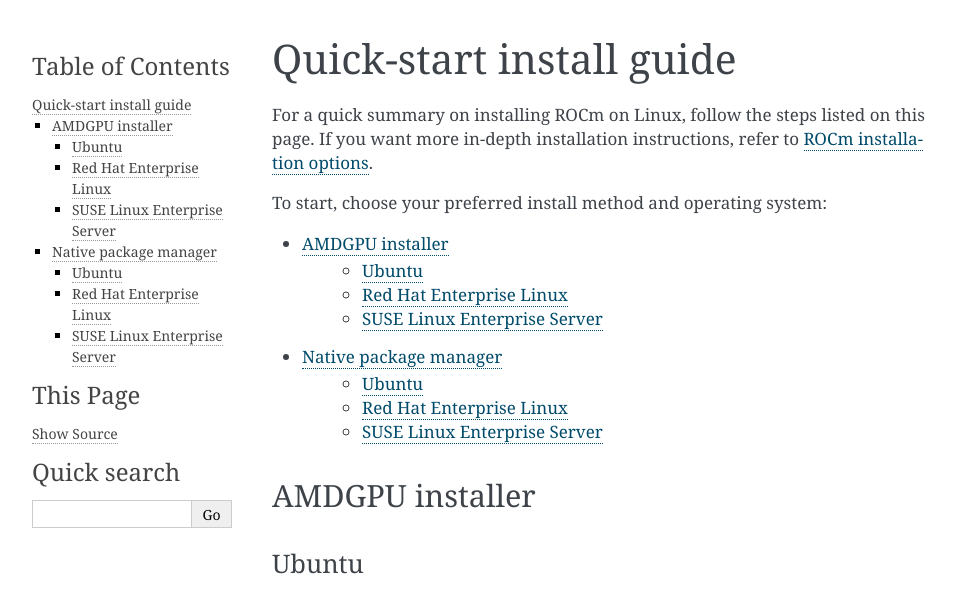
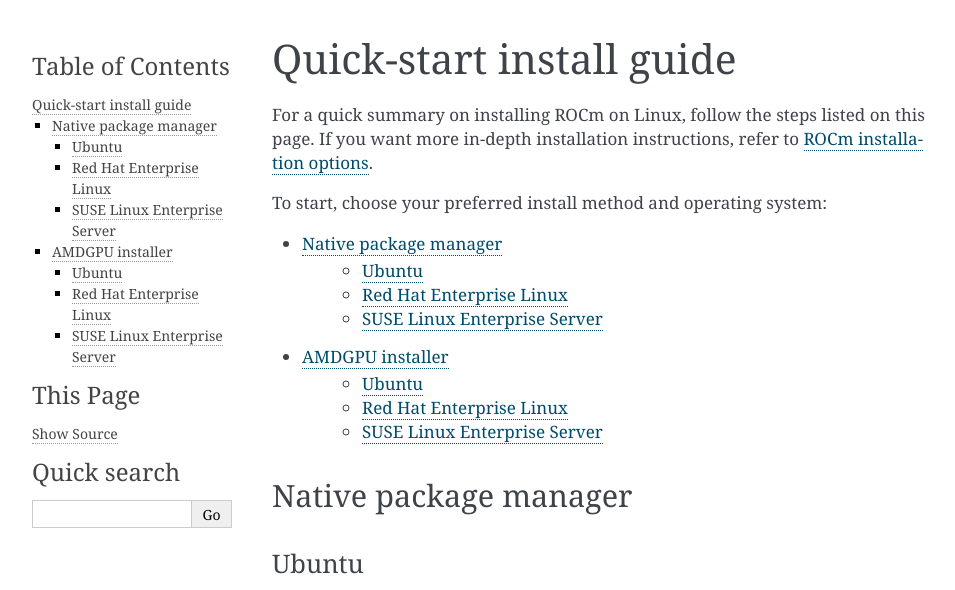
Before and after one commit to ROCm/rocm-install-on-linux, a Sphinx documentation site: the page built from docs/tutorial/quick-start.rst, in a window 1280 px wide. Shown: the top 590 px of the page, without its empty margins (148-1103 px from the left). Built offline with Sphinx 7.4.7, drawn with Linux system fonts in a browser that asks for light colours; part of the change alters nothing that is shown; grey boxes are pictures that could not be loaded.

```diff
--- a/docs/tutorial/quick-start.rst
+++ b/docs/tutorial/quick-start.rst
@@ -9,22 +9,23 @@ more in-depth installation instructions, refer to :ref:`rocm-install-overview`.
 
 To start, choose your preferred install method and operating system:
 
+* :ref:`rocm-package-man-quick`
+    * :ref:`package-man-ubuntu`
+    * :ref:`package-man-rhel`
+    * :ref:`package-man-suse`
+
 * :ref:`rocm-amdgpu-quick`
     * :ref:`amdgpu-ubuntu`
     * :ref:`amdgpu-rhel`
     * :ref:`amdgpu-suse`
 
-* :ref:`rocm-package-man-quick`
-    * :ref:`package-man-ubuntu`
-    * :ref:`package-man-rhel`
-    * :ref:`package-man-suse`
 
-.. _rocm-amdgpu-quick:
+.. _rocm-package-man-quick:
 
-AMDGPU installer
+Native package manager
 ==========================================
 
-.. _amdgpu-ubuntu:
+.. _package-man-ubuntu:
 
 Ubuntu
 ------------------------------------------------
@@ -42,15 +43,13 @@ Ubuntu
                 sudo apt install "linux-headers-$(uname -r)" "linux-modules-extra-$(uname -r)"
                 # See prerequisites. Adding current user to Video and Render groups
                 sudo usermod -a -G render,video $LOGNAME
-                wget https://repo.radeon.com/amdgpu-install/|amdgpu_version|/ubuntu/{{ os_release }}/amdgpu-install_|amdgpu_install_version|_all.deb
-                sudo apt install ./amdgpu-install_|amdgpu_install_version|_all.deb
                 sudo apt update
                 sudo apt install amdgpu-dkms
                 sudo apt install rocm-hip-libraries
                 echo Please reboot system for all settings to take effect.
         {% endfor %}
 
-.. _amdgpu-rhel:
+.. _package-man-rhel:
 
 Red Hat Enterprise Linux
 ------------------------------------------------------------------------------------
@@ -71,14 +70,13 @@ Red Hat Enterprise Linux
                 sudo yum install kernel-headers kernel-devel
                 # See prerequisites. Adding current user to Video and Render groups
                 sudo usermod -a -G render,video $LOGNAME
-                sudo yum install https://repo.radeon.com/amdgpu-install/|amdgpu_version|/rhel/{{ os_version }}/amdgpu-install-|amdgpu_install_version|.el{{ os_release }}.noarch.rpm
                 sudo yum clean all
                 sudo yum install amdgpu-dkms
                 sudo yum install rocm-hip-libraries
                 echo Please reboot system for all settings to take effect.
         {% endfor %}
 
-.. _amdgpu-suse:
+.. _package-man-suse:
 
 SUSE Linux Enterprise Server
 ------------------------------------------------------------------------------------
@@ -98,20 +96,18 @@ SUSE Linux Enterprise Server
                 sudo zypper install kernel-default-devel
                 # See prerequisites. Adding current user to Video and Render groups
                 sudo usermod -a -G render,video $LOGNAME
-                sudo zypper --no-gpg-checks install https://repo.radeon.com/amdgpu-install/|amdgpu_version|/sle/{{ os_version }}/amdgpu-install-|amdgpu_install_version|.noarch.rpm
                 sudo zypper refresh
                 sudo zypper install amdgpu-dkms
                 sudo zypper install rocm-hip-libraries
                 echo Please reboot system for all settings to take effect.
-                sudo amdgpu-install --usecase=graphics,rocm
         {% endfor %}
 
-.. _rocm-package-man-quick:
+.. _rocm-amdgpu-quick:
 
-Native package manager
+AMDGPU installer
 =================================================
 
-.. _package-man-ubuntu:
+.. _amdgpu-ubuntu:
 
 Ubuntu
 ------------------------------------------------------------------------------------
@@ -129,10 +125,10 @@ Ubuntu
                 sudo apt update
                 wget https://repo.radeon.com/amdgpu-install/|amdgpu_version|/ubuntu/{{ os_release }}/amdgpu-install_|amdgpu_install_version|_all.deb
                 sudo apt install ./amdgpu-install_|amdgpu_install_version|_all.deb
-                sudo amdgpu-install --usecase=graphics,rocm
+                sudo amdgpu-install --usecase=rocm
         {% endfor %}
 
-.. _package-man-rhel:
+.. _amdgpu-rhel:
 
 Red Hat Enterprise Linux
 ------------------------------------------------------------------------------------
@@ -148,10 +144,10 @@ Red Hat Enterprise Linux
                 :substitutions:
 
                 sudo yum install https://repo.radeon.com/amdgpu-install/|amdgpu_version|/rhel/{{ os_version }}/amdgpu-install-|amdgpu_install_version|.el{{ os_release }}.noarch.rpm
-                sudo amdgpu-install --usecase=graphics,rocm
+                sudo amdgpu-install --usecase=rocm
         {% endfor %}
 
-.. _package-man-suse:
+.. _amdgpu-suse:
 
 SUSE Linux Enterprise Server
 ------------------------------------------------------------------------------------
@@ -167,5 +163,5 @@ SUSE Linux Enterprise Server
                 :substitutions:
 
                 sudo zypper --no-gpg-checks install https://repo.radeon.com/amdgpu-install/|amdgpu_version|/sle/{{ os_version }}/amdgpu-install-|amdgpu_install_version|.noarch.rpm
-                sudo amdgpu-install --usecase=graphics,rocm
+                sudo amdgpu-install --usecase=rocm
         {% endfor %}
```
